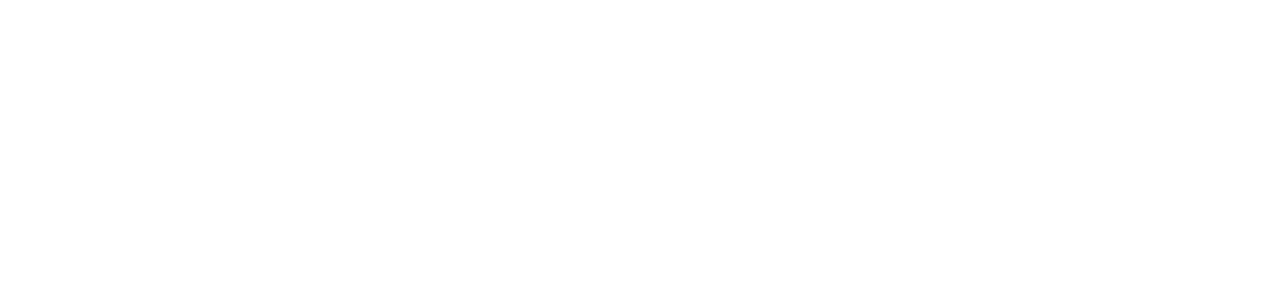
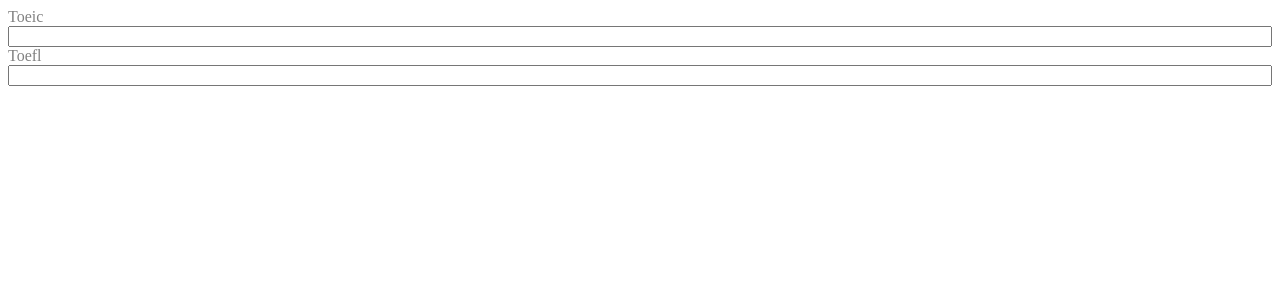
Before and after one commit to bitaKitsui/language-skill-form, a Vue app: page / in a window 1280 px wide. Shown: the top 300 px of the page. Built offline with nearby package versions, Linux system fonts and the light colour scheme.

Commit message:
feat: inputコンポーネント作成

```diff
--- a/src/App.vue
+++ b/src/App.vue
@@ -1,5 +1,10 @@
-<script setup lang="ts"></script>
+<script setup lang="ts">
+import BaseInput from './components/atoms/BaseInput.vue'
+</script>
 
-<template />
+<template>
+  <BaseInput :id="'toeic'" :label="'Toeic'" :type="'text'" />
+  <BaseInput :id="'toefl'" :label="'Toefl'" :type="'text'" />
+</template>
 
 <style></style>
--- /dev/null
+++ b/src/components/atoms/BaseInput.vue
@@ -0,0 +1,30 @@
+<script setup lang="ts">
+import { toRefs } from 'vue'
+
+interface Props {
+  label: string
+  id: string
+  type: HTMLInputElement
+}
+
+const props = defineProps<Props>()
+const { label, id, type } = toRefs(props)
+</script>
+
+<template>
+  <div class="input">
+    <label :for="id" class="label">{{ label }}</label>
+    <input :id="id" :type="type" />
+  </div>
+</template>
+
+<style scoped>
+.input {
+  display: flex;
+  flex-direction: column;
+}
+
+.label {
+  color: #818181;
+}
+</style>
```
